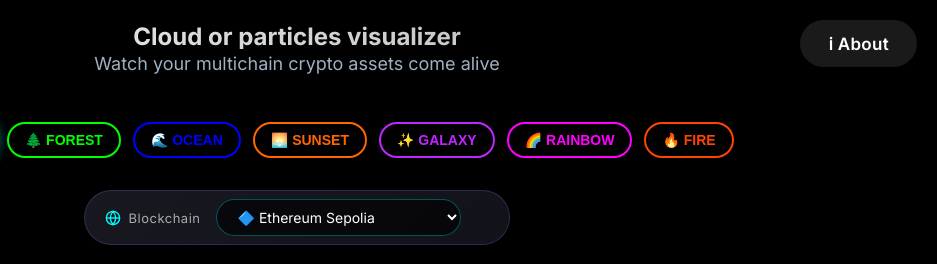
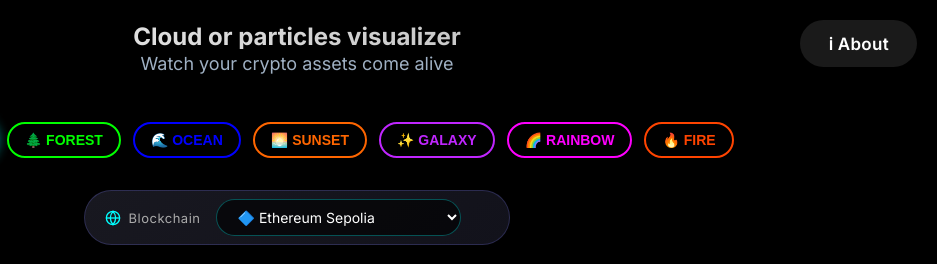
Before and after one commit to CasperLCasper/1-server-arweave-with_hash-cloud_of_particles, a website with bundled scripts: page public/index.html in a window 1280 px wide. Shown: the top 264 px of the page, 343-1280 px from the left. Built offline with nearby package versions, Linux system fonts and the light colour scheme.

Commit message:
Update index.html

```diff
--- a/public/index.html
+++ b/public/index.html
@@ -16,7 +16,7 @@
   <div class="container">
     <header class="site-header">
       <svg xmlns="http://www.w3.org/2000/svg" width="160" height="40" viewBox="0 0 158.74999 37.041668" class="logo"><text xml:space="preserve" font-size="14.1111" font-family="'DejaVu Sans Mono', monospace" fill="#ffffff" stroke="none" stroke-width="0.264583" x="8.8499603" y="31.493832"><tspan x="8.8499603" y="31.493832" fill="#ffffff">V I R S B U R T S</tspan></text><rect fill="#ffffff" stroke-width="0.264583" width="3.1013243" height="15.020124" x="5.9450045" y="3.8351295" /></svg>
-      <div class="header-text"><h1>Cloud or particles visualizer</h1><p class="subtitle">Watch your multichain crypto assets come alive</p></div>
+      <div class="header-text"><h1>Cloud or particles visualizer</h1><p class="subtitle">Watch your crypto assets come alive</p></div>
     </header>
     <div class="theme-selector">
       <button class="theme-btn theme-classic active" data-theme="classic">⭐ CLASSIC</button>
```
